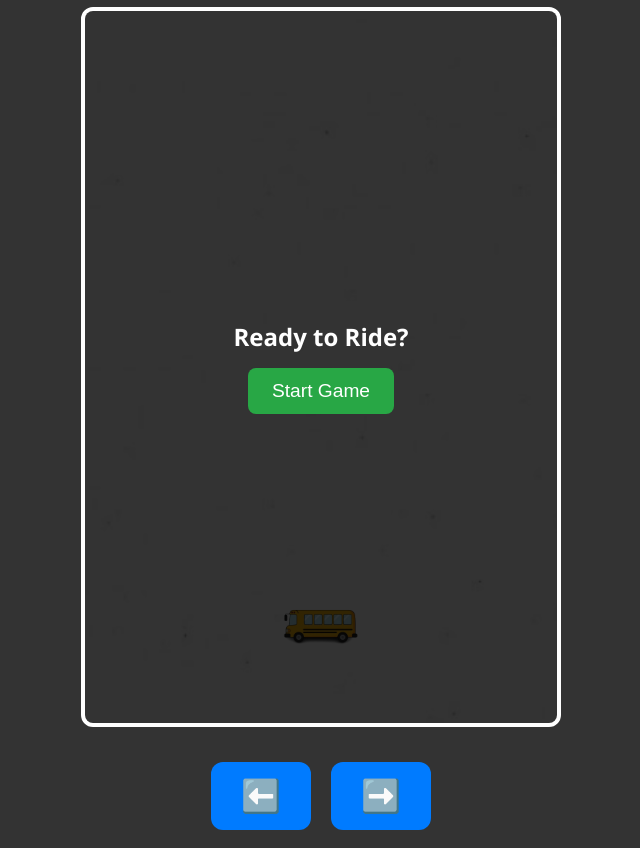
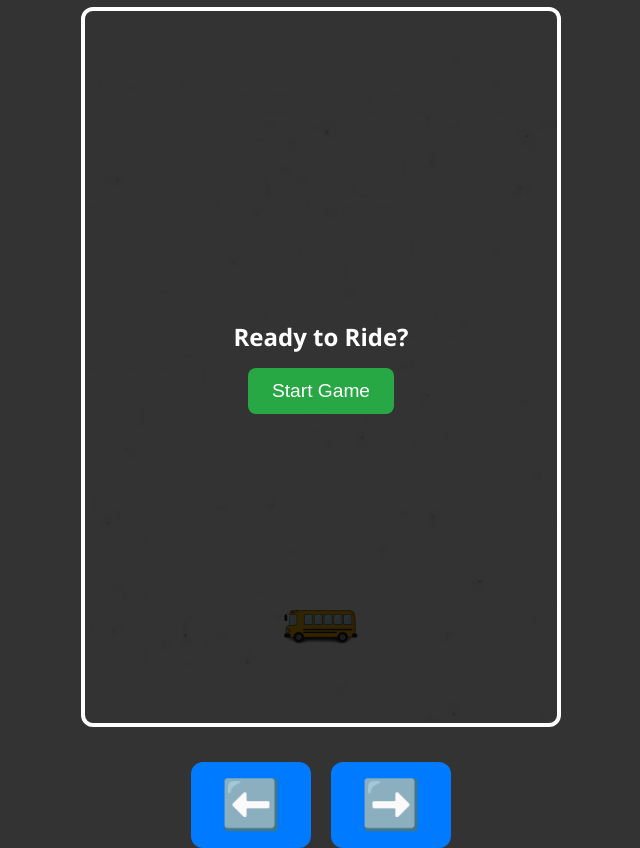
Before and after one commit to penyuut/DodgeThePenyu, a plain HTML site: page index.html in a window 1280 px wide. Shown: the part 83-931 px from the top of the page, without its empty margins (319-959 px from the left). Drawn offline with Linux system fonts and the light colour scheme.

Commit message:
index.html

```diff
--- a/index.html
+++ b/index.html
@@ -1,6 +1,7 @@
 <!DOCTYPE html>
 <html lang="en">
 <head>
+  <meta name="viewport" content="width=device-width, initial-scale=1.0, maximum-scale=1.0, user-scalable=no">
   <meta charset="UTF-8" />
   <meta name="viewport" content="width=device-width, initial-scale=1.0" />
   <title>Dodge the Penyu!</title>
@@ -87,6 +88,11 @@
       color: white;
     }
 
+    button {
+  touch-action: manipulation;
+}
+
+
     button:hover {
       background-color: #218838;
     }
@@ -100,7 +106,7 @@
 
     #controls button {
       padding: 15px 30px;
-      font-size: 2em;
+      font-size: 3em;
       border-radius: 12px;
       background-color: #007bff;
     }
```
